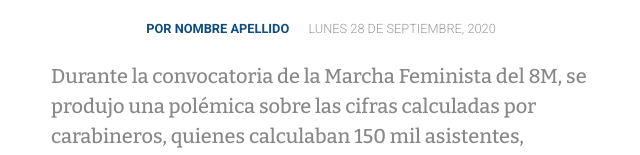
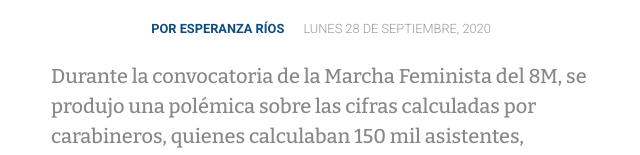
Before and after one commit to esperanzarios/infografiadigital7, a plain HTML site: page index.html in a window 1280 px wide. Shown: the part 316-471 px from the top of the page, 319-959 px from the left. Drawn offline with nearby package versions, Linux system fonts and the light colour scheme.

Commit message:
Update index.html

```diff
--- a/index.html
+++ b/index.html
@@ -60,7 +60,7 @@
                 <div class="col-11 col-sm-10 col-md-8 col-lg-7">
                     <h2 class="text-center pt-3">MARCHA FEMINISTA DEL 8M</h2>
                     <h1 class="text-center py-3">El debate generado sobre las cifras calculadas de asistentes a la marcha</h1>
-                    <h6 class="text-center py-3">POR NOMBRE APELLIDO <span class="ml-3 d-none d-lg-inline">Lunes 28 de septiembre, 2020</span></h6>
+                    <h6 class="text-center py-3">POR ESPERANZA RÍOS <span class="ml-3 d-none d-lg-inline">Lunes 28 de septiembre, 2020</span></h6>
                 </div>
                 <div class="col-12 col-sm-10 col-md-8 col-lg-6">
                     <p class="lead">Durante la convocatoria de la Marcha Feminista del 8M, se produjo una polémica sobre las cifras calculadas por carabineros, quienes calculaban 150 mil asistentes, mientras que coordinadoras calculas 2 millones de asistentes</p>
```
